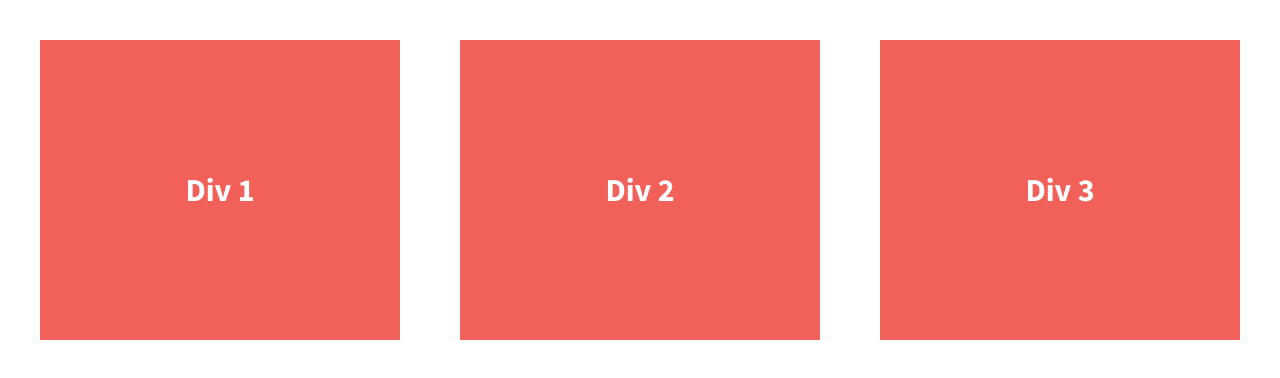
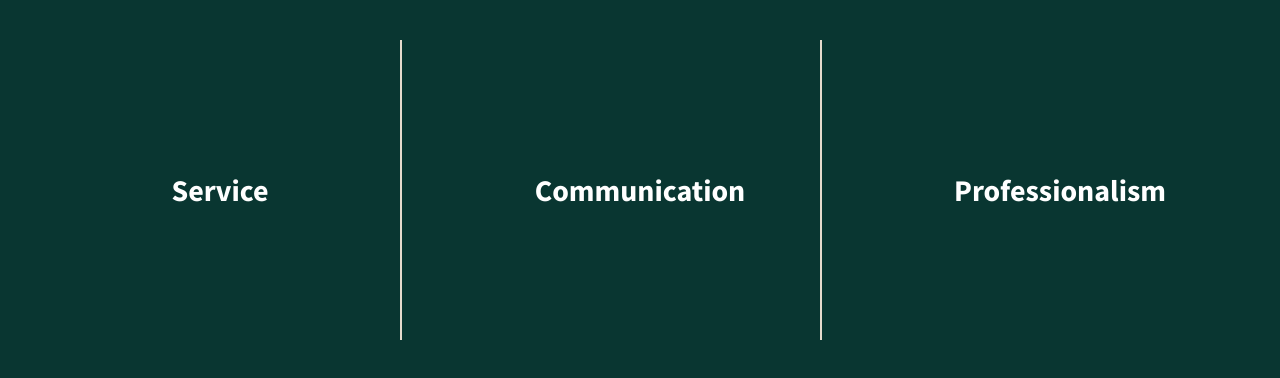
Before and after one commit to Jame0753/206-flexbox-grids, a plain HTML site: page index.html in a window 1280 px wide. Drawn offline with nearby package versions, Linux system fonts and the light colour scheme.

Commit message:
customized text in flexbox grids for website

```diff
--- a/css/main.css
+++ b/css/main.css
@@ -97,7 +97,7 @@ textarea {
 
 
 html {
-  background-color: #fff;
+  background-color: #093631;
   height: 100%;
 }
 
@@ -119,13 +119,16 @@ body {
   /*give the divs a width of 30%, add display:flex, set justify-content and align-items to center*/
   color: #fff;
   line-height: 1.5em;
-  font-size: 1.6em;
-  background-color: #f16059;
+  font-size: 1em;
   height: 300px;
   display: flex;
   width: 30%;
   justify-content: center;
   align-items: center;
+}
+
+.div-1, .div-2{
+    border-right: 2px solid #E6DACC;
 }
 
 
--- a/index.html
+++ b/index.html
@@ -23,13 +23,13 @@
 
         <section class="wrapper">
             <div class="div-1">
-                Div 1
+                <h2>Service</h2>
             </div>
             <div class="div-2">
-                Div 2
+                <h2>Communication</h2>
             </div>
             <div class="div-3">
-                Div 3
+                <h2>Professionalism</h2>
             </div>
         </section>
 
```
